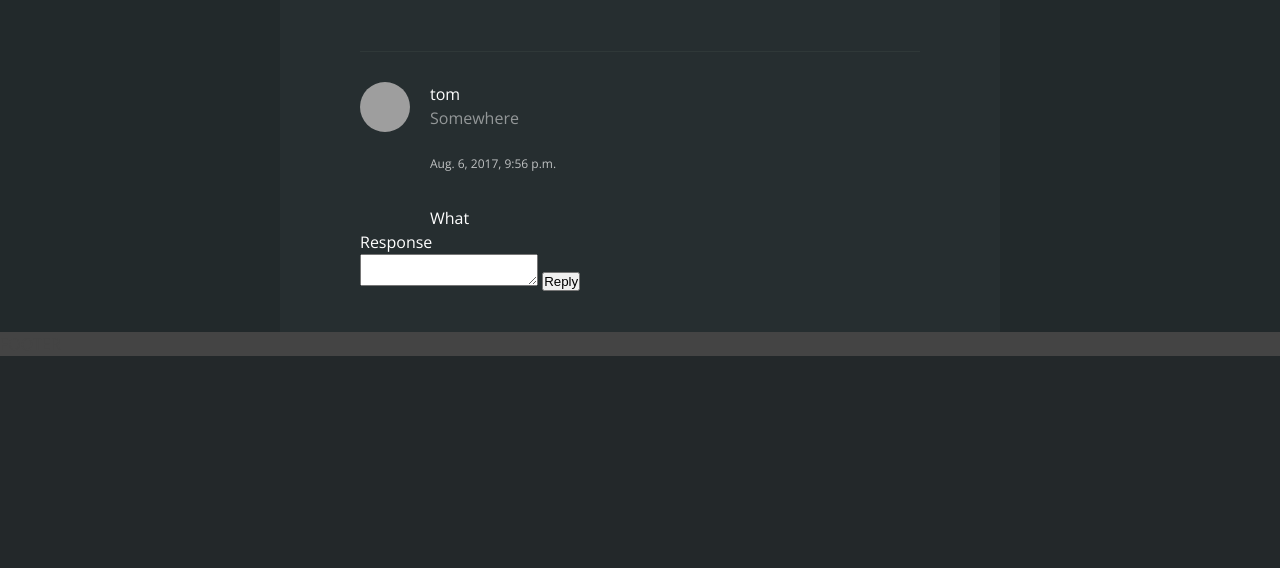
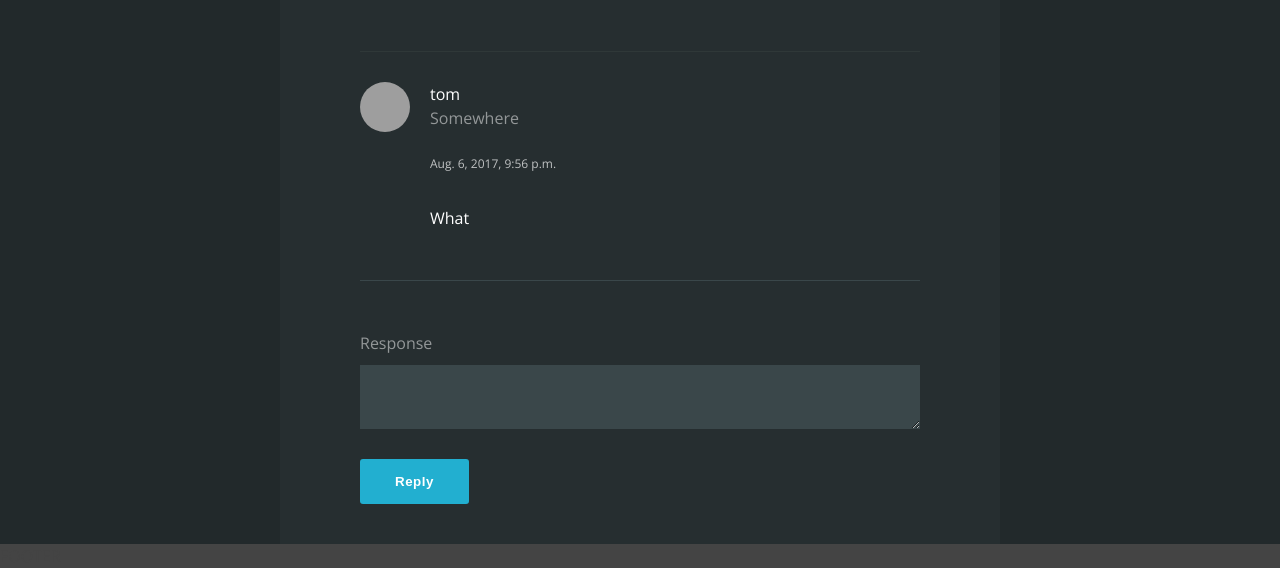
Before and after one commit to tomual/Hestia, a Django app: page /forums/1/ in a window 1280 px wide. Shown: the part 522-1090 px from the top of the page. Before the commit the page ends 878 px from the top, so only its background shows below. Run offline with Django 3.2, Linux system fonts and the light colour scheme; data comes from the database, SQL or seed files in the repository; both versions use the stored data as it was after the commit; grey boxes are pictures that could not be loaded.

Commit message:
Form elements styling

```diff
--- a/forums/static/forums/style.css
+++ b/forums/static/forums/style.css
@@ -168,3 +168,38 @@ nav li a:hover {
 	margin-left: 70px;
 	padding-top: 30px;
 }
+
+input, textarea {
+	width: 100%;
+	display: block;
+    background: rgb(58, 71, 74);
+    border: none;
+    color: #FFF;
+    padding: 10px 15px;
+    font-size: 16px;
+    font-family: inherit;
+    margin: 10px 0;
+    box-sizing: border-box;
+}
+
+.primary-button {
+    background: #22afd0;
+    padding: 15px 35px;
+    border: 0;
+    border-radius: 3px;
+    color: #FFF;
+    font-weight: bold;
+    letter-spacing: 0.5px;
+    margin-top: 20px;
+}
+
+label {
+	opacity: 0.5;
+
+}
+
+.respond {
+    border-top: 1px solid rgb(58, 71, 74);
+    margin-top: 50px;
+    padding-top: 50px;
+}
--- a/forums/templates/forums/new.html
+++ b/forums/templates/forums/new.html
@@ -19,9 +19,9 @@
         </p>
         <p>
             <label>Thread Message</label>
-            <input type="text" name="thread_content">
+            <textarea name="thread_content" rows="8"></textarea>
         </p>
-        <button type="submit">Post</button>
+        <button type="submit" class="primary-button">Post</button>
     </form>
 
 {% endblock %}
--- a/forums/templates/forums/view.html
+++ b/forums/templates/forums/view.html
@@ -34,7 +34,7 @@
 		{% csrf_token %}
 		<label for="response_content">Response</label><br>
 		<textarea name="response_content"></textarea>
-		<input type="submit" value="Reply" />
+		<button type="submit" class="primary-button">Reply</button>
 		</form>
 	</div>
 </div>
--- a/users/templates/users/login.html
+++ b/users/templates/users/login.html
@@ -20,7 +20,7 @@
             <label>Password</label>
             <input type="password" name="password">
         </p>
-        <button type="submit">Login</button>
+        <button type="submit" class="primary-button">Login</button>
     </form>
 
 
--- a/users/templates/users/register.html
+++ b/users/templates/users/register.html
@@ -24,7 +24,7 @@
             <label>Password</label>
             <input type="password" name="password">
         </p>
-        <button type="submit">Register</button>
+        <button type="submit" class="primary-button">Register</button>
     </form>
 
 {% endblock %}
```
Also changed, not shown: db.sqlite3.
